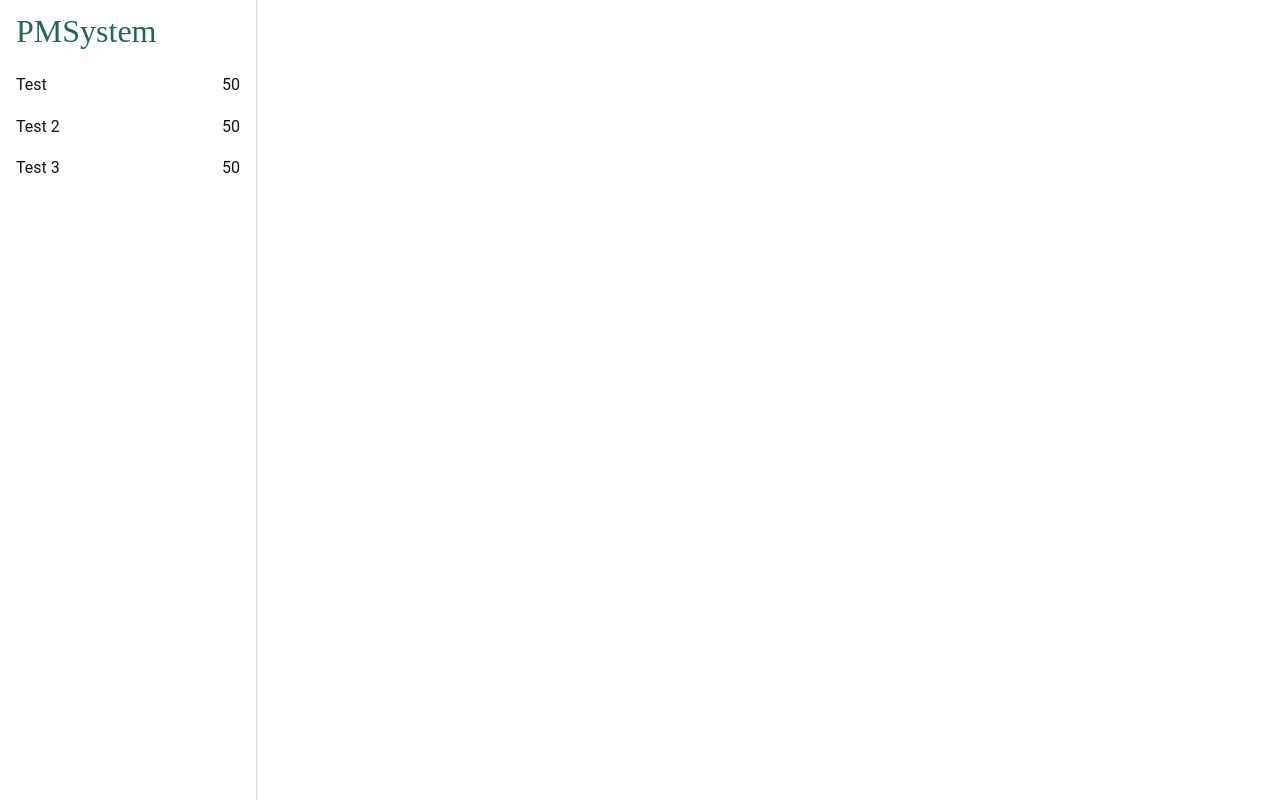
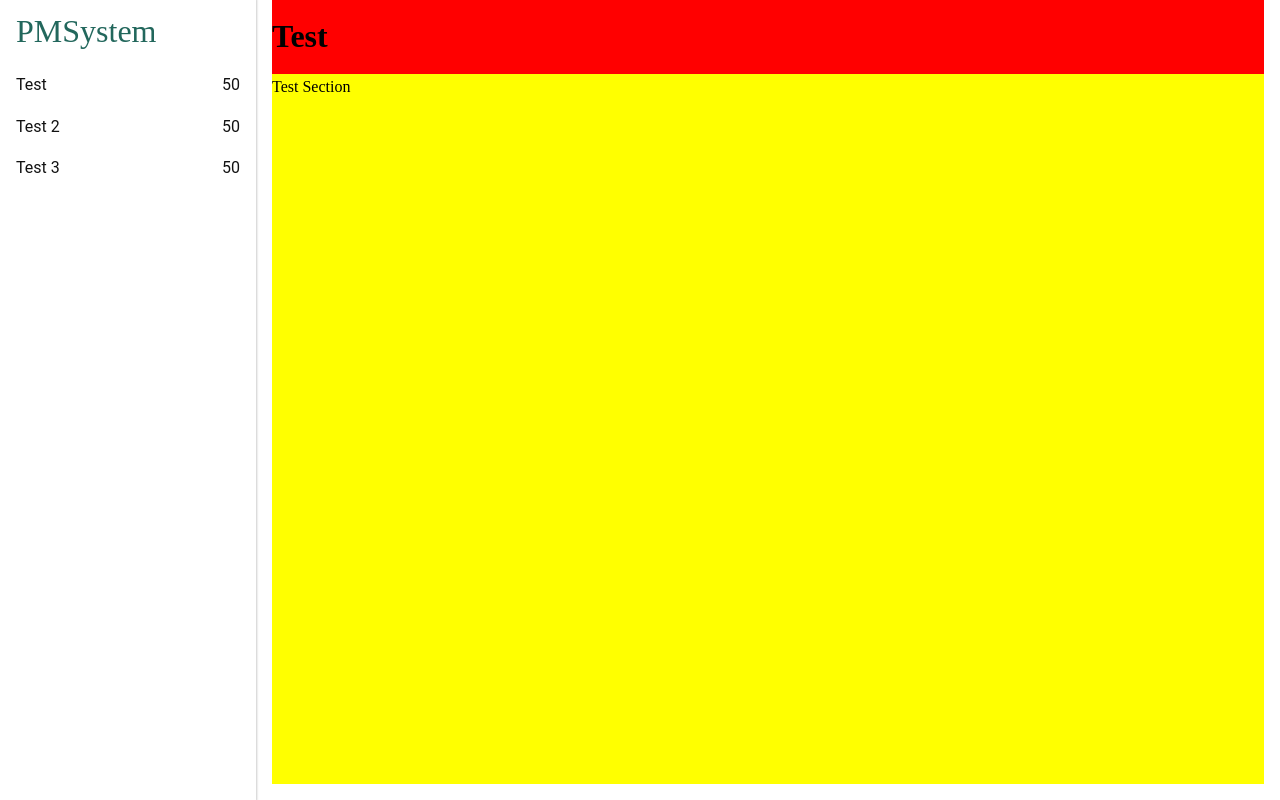
Before and after one commit to emretantu/portfolio-management-system-app, a React (Create React App) app: page / in a window 1280 px wide. Built offline with nearby package versions, Linux system fonts and the light colour scheme; no server answers; the HTML template or start-up script is replaced by a standard one.

Commit message:
Main component structure

```diff
--- a/src/components/Aside.js
+++ b/src/components/Aside.js
@@ -4,7 +4,6 @@ import Brand from "./brand/Brand";
 
 const Aside = () => {
   return (
-    <>
     <aside>
       <section className={classes.brand}>
         <Brand />
@@ -18,7 +17,6 @@ const Aside = () => {
 
       </section>
     </aside>
-    </>
   );
 }
 
--- a/src/components/Main.js
+++ b/src/components/Main.js
@@ -1,12 +1,19 @@
+import { useState } from "react";
 import classes from "./Main.module.css";
 
 const Main = () => {
+
+  const [title, setTitle] = useState("Test");
+
   return (
-    <>
-      <main>
-
-      </main>
-    </>
+    <main>
+      <header className={classes.title}>
+        <h1>{title}</h1>
+      </header>
+      <section className={classes["content-container"]}>
+        Test Section
+      </section>
+    </main>
   );
 }
 
--- a/src/components/Main.module.css
+++ b/src/components/Main.module.css
@@ -1,3 +1,24 @@
 main {
   grid-column: aside-main / content-end;
+
+  display: grid;
+  grid-template-columns: 1fr;
+  grid-template-rows: min-content 1fr;
+  grid-template-areas:
+    "header"
+    "content-container";
+
+  padding: 0 1rem 1rem 1rem;
+
 }
+
+.title {
+  grid-area: header;
+  padding: 0.7rem 0;
+  background-color: red;
+}
+
+.content-container {
+  grid-area: content-container;
+  background-color: yellow;
+}
```
Lines whose indentation alone changed are shown as unchanged.
